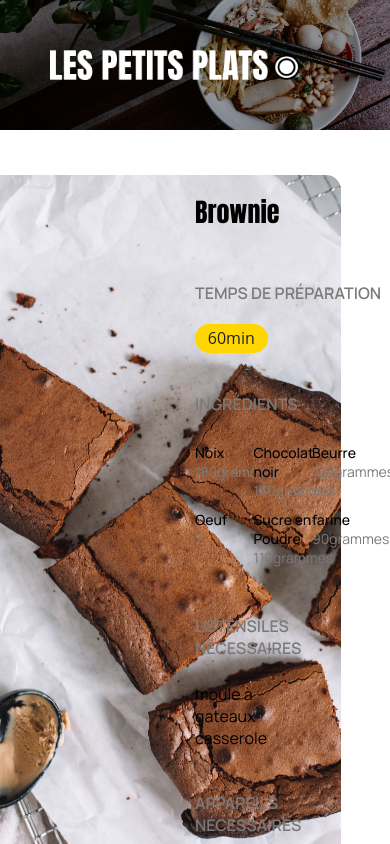
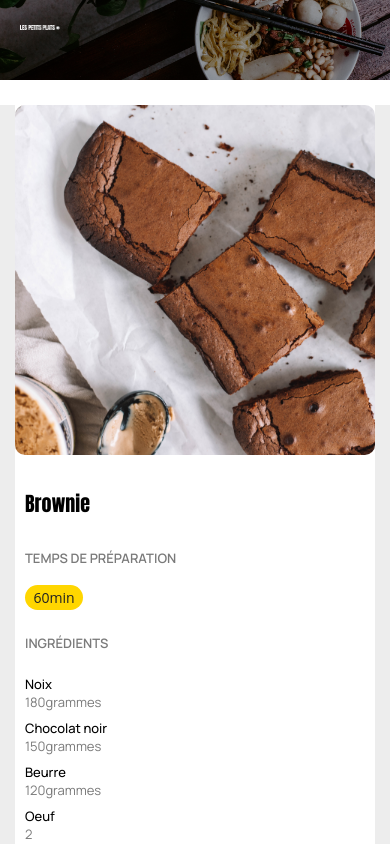
Before and after one commit to Nathan2IQ/les-Petits-Plats, a Next.js app: page /recipes/brownie in a window 390 px wide. Shown: the top 844 px of the page. Built offline with nearby package versions, Linux system fonts and the light colour scheme.

Commit message:
responsive

```diff
--- a/app/components/Footer/Footer.module.scss
+++ b/app/components/Footer/Footer.module.scss
@@ -6,4 +6,19 @@
   align-items: center;
   background-color: black;
   color: white;
+
+  // Responsive Tablette
+  @media (max-width: 1024px) {
+    height: 120px;
+    font-size: 14px;
+    padding: 0 20px;
+    text-align: center;
+  }
+
+  // Responsive Mobile
+  @media (max-width: 767px) {
+    height: 100px;
+    font-size: 13px;
+    padding: 0 15px;
+  }
 }
--- a/app/components/Header/Header.module.scss
+++ b/app/components/Header/Header.module.scss
@@ -81,4 +81,97 @@
       color: white;
     }
   }
+
+  // Responsive Tablette
+  @media (max-width: 1024px) {
+    .banner {
+      height: 600px;
+    }
+
+    .logo {
+      top: 30px;
+      left: 30px;
+      width: 50px;
+    }
+
+    .title {
+      font-size: 36px;
+      padding: 0 20px;
+    }
+
+    .searchForm {
+      width: 90%;
+      padding: 0 20px;
+
+      .searchBar {
+        width: 100%;
+        max-width: 600px;
+        height: 70px;
+        font-size: 14px;
+      }
+
+      .searchBtn {
+        right: calc(50% - 300px + 10px);
+        height: 50px;
+        width: 50px;
+
+        i {
+          font-size: 24px;
+        }
+      }
+    }
+  }
+
+  // Responsive Mobile
+  @media (max-width: 767px) {
+    .banner {
+      height: 400px;
+    }
+
+    .logo {
+      top: 20px;
+      left: 20px;
+      width: 40px;
+    }
+
+    .title {
+      font-size: 20px;
+      top: 25%;
+      padding: 0 20px;
+      width: calc(100% - 40px);
+      line-height: 1.3;
+      word-wrap: break-word;
+    }
+
+    .searchForm {
+      top: 45%;
+      width: calc(100% - 30px);
+      left: 15px;
+      transform: none;
+      padding: 0;
+      margin-top: 20px;
+
+      div {
+        position: relative;
+        width: 100%;
+      }
+
+      .searchBar {
+        width: 100%;
+        height: 60px;
+        font-size: 13px;
+        padding: 10px 60px 10px 15px;
+      }
+
+      .searchBtn {
+        right: 10px;
+        height: 45px;
+        width: 45px;
+
+        i {
+          font-size: 20px;
+        }
+      }
+    }
+  }
 }
--- a/app/components/NotFound/NotFound.module.scss
+++ b/app/components/NotFound/NotFound.module.scss
@@ -37,4 +37,54 @@
       margin-bottom: 30px;
     }
   }
+
+  // Responsive Tablette
+  @media (max-width: 1024px) {
+    .banner {
+      height: 500px;
+    }
+
+    .logo {
+      top: 30px;
+      left: 30px;
+      width: 50px;
+    }
+
+    .content {
+      h1 {
+        font-size: 50px;
+      }
+
+      p {
+        font-size: 28px;
+        text-align: center;
+        padding: 0 20px;
+      }
+    }
+  }
+
+  // Responsive Mobile
+  @media (max-width: 767px) {
+    .banner {
+      height: 400px;
+    }
+
+    .logo {
+      top: 20px;
+      left: 20px;
+      width: 40px;
+    }
+
+    .content {
+      h1 {
+        font-size: 36px;
+      }
+
+      p {
+        font-size: 20px;
+        text-align: center;
+        padding: 0 15px;
+      }
+    }
+  }
 }
--- a/app/components/RecipeHeader/RecipeHeader.module.scss
+++ b/app/components/RecipeHeader/RecipeHeader.module.scss
@@ -12,4 +12,30 @@
     top: 50px;
     left: 50px;
   }
+
+  // Responsive Tablette
+  @media (max-width: 1024px) {
+    .banner {
+      height: 100px;
+    }
+
+    .logo {
+      top: 35px;
+      left: 30px;
+      width: 50px;
+    }
+  }
+
+  // Responsive Mobile
+  @media (max-width: 767px) {
+    .banner {
+      height: 80px;
+    }
+
+    .logo {
+      top: 25px;
+      left: 20px;
+      width: 40px;
+    }
+  }
 }
--- a/app/components/RecipePage/RecipePage.module.scss
+++ b/app/components/RecipePage/RecipePage.module.scss
@@ -74,4 +74,100 @@
       width: 60%;
     }
   }
+
+  // Responsive Tablette
+  @media (max-width: 1024px) {
+    flex-direction: column;
+    margin: 30px 20px;
+
+    .recipeImageWrapper {
+      width: 100%;
+      margin-bottom: 30px;
+
+      .recipeImage {
+        width: 100%;
+        max-width: 600px;
+        height: auto;
+        max-height: 500px;
+      }
+    }
+
+    .recipeInfo {
+      width: 100%;
+      padding: 0 20px;
+
+      h2 {
+        font-size: 14px;
+        padding: 20px 0 10px 0;
+      }
+
+      .recipeTitle {
+        font-size: 22px;
+      }
+
+      .recipeIngredientsCtn .recipeUl .recipeLi {
+        width: 50%;
+      }
+
+      .recipeSection {
+        width: 100%;
+      }
+    }
+  }
+
+  // Responsive Mobile
+  @media (max-width: 767px) {
+    flex-direction: column;
+    margin: 20px 15px;
+
+    .recipeImageWrapper {
+      width: 100%;
+      margin-bottom: 20px;
+
+      .recipeImage {
+        width: 100%;
+        height: auto;
+        max-height: 350px;
+        border-radius: 10px;
+      }
+    }
+
+    .recipeInfo {
+      width: 100%;
+      padding: 0 10px;
+
+      h2 {
+        font-size: 13px;
+        padding: 15px 0 8px 0;
+      }
+
+      .recipeTitle {
+        font-size: 20px;
+        margin-bottom: 15px;
+      }
+
+      .recipeTime span {
+        font-size: 14px;
+        padding: 0.2em 0.6em;
+      }
+
+      .recipeIngredientsCtn .recipeUl .recipeLi {
+        width: 100%;
+        padding: 4px 0;
+
+        .ingredientName {
+          font-size: 13px;
+        }
+
+        .ingredientQuantity {
+          font-size: 13px;
+        }
+      }
+
+      .recipeSection {
+        width: 100%;
+        font-size: 14px;
+      }
+    }
+  }
 }
--- a/app/globals.css
+++ b/app/globals.css
@@ -1,19 +1,37 @@
 @import "@fortawesome/fontawesome-free/css/all.min.css";
+
+* {
+  box-sizing: border-box;
+}
+
+html {
+  -webkit-text-size-adjust: 100%;
+  -ms-text-size-adjust: 100%;
+}
 
 main {
   background-color: #ededed;
+  min-height: 100vh;
 }
 
 body {
   margin: 0;
   font-family: "Open Sans", sans-serif;
+  overflow-x: hidden;
 }
+
 a {
   text-decoration: none;
   color: inherit;
 }
+
 ul {
   padding: 0;
   margin: 0;
   list-style-type: none;
 }
+
+img {
+  max-width: 100%;
+  height: auto;
+}
--- a/app/layout.tsx
+++ b/app/layout.tsx
@@ -10,6 +10,7 @@ import "./globals.css";
 export const metadata: Metadata = {
   title: "Les Petits Plats",
   description: "Découvrez nos recettes du quotidien, simples et délicieuses",
+  viewport: "width=device-width, initial-scale=1, maximum-scale=5",
 };
 
 // Composant layout racine qui enveloppe toute l'application
```
Also changed, not shown: app/components/Filters/Filters.module.scss (+96 -0 lines), app/components/Recipes/Recipes.module.scss (+68 -0 lines).
